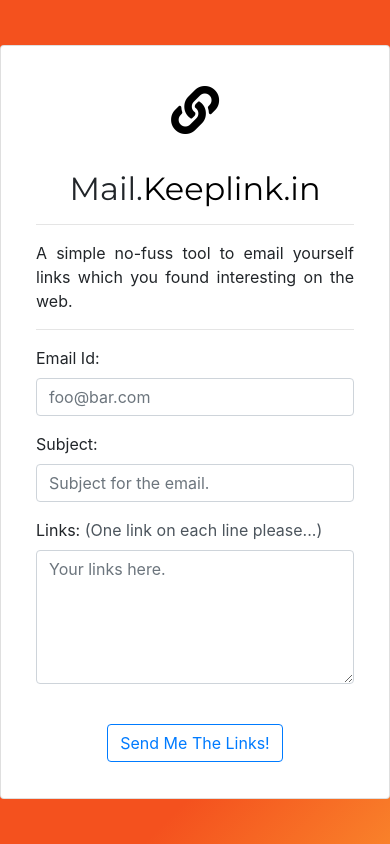
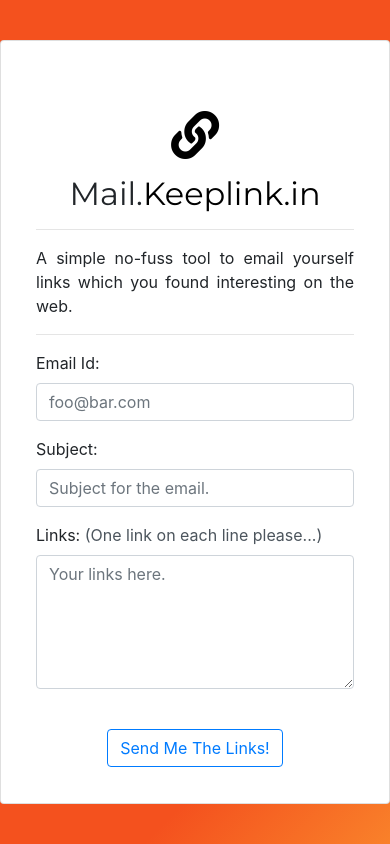
Before and after one commit to abhishekbalam/mail-keeplinkin, a Flask app: page / in a window 390 px wide. Run offline with Flask 2, Linux system fonts and the light colour scheme; some libraries are stand-ins or nearby versions.

Commit message:
Mon Nov  5 12:58:02 IST 2018

```diff
--- a/static/css/main.css
+++ b/static/css/index.css
@@ -14,12 +14,13 @@ body {
     transform: scale(0.95);
     transform-origin: 0 0;
   }
-  .logo{
-    padding-top: 20px;
+  .card-body{
+    margin-top: 50px;
   }
 }
 
 .logo a{
+  position: relative;
 	color: black;
 	text-decoration: none;
 }
--- a/templates/index.html
+++ b/templates/index.html
@@ -11,7 +11,7 @@
     <link rel="shortcut icon" href="{{ url_for('static', filename='images/favicon.png') }}" type="image/x-icon">
     <link rel="icon" href="{{ url_for('static', filename='images/favicon.png') }}" type="image/x-icon">
 
-    <link rel="stylesheet" href="{{ url_for('static',filename='css/main.css')}}">
+    <link rel="stylesheet" href="{{ url_for('static',filename='css/index.css')}}">
 
     <!-- Latest compiled and minified CSS -->
     <link rel="stylesheet" href="https://maxcdn.bootstrapcdn.com/bootstrap/4.1.0/css/bootstrap.min.css">
```
